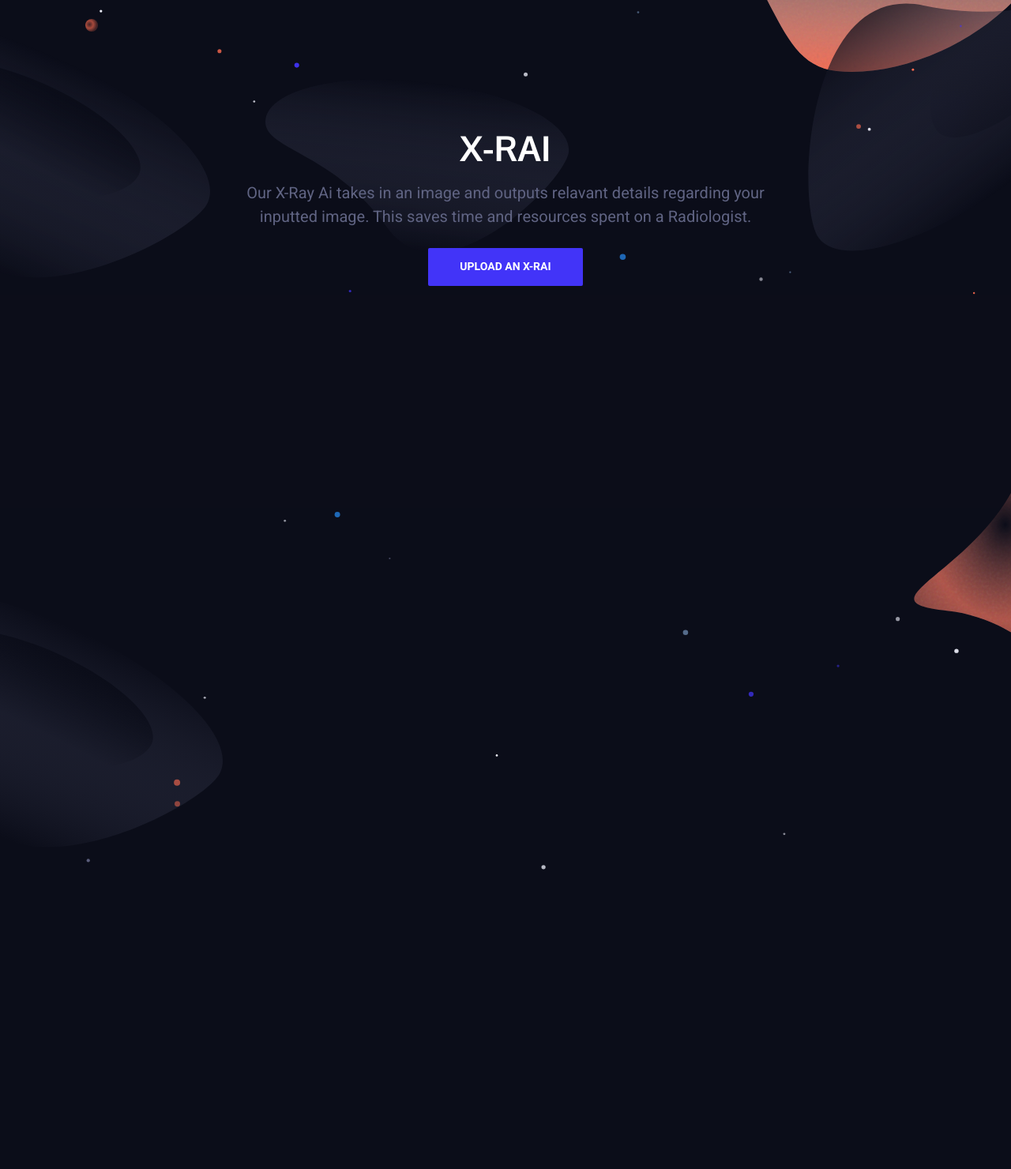
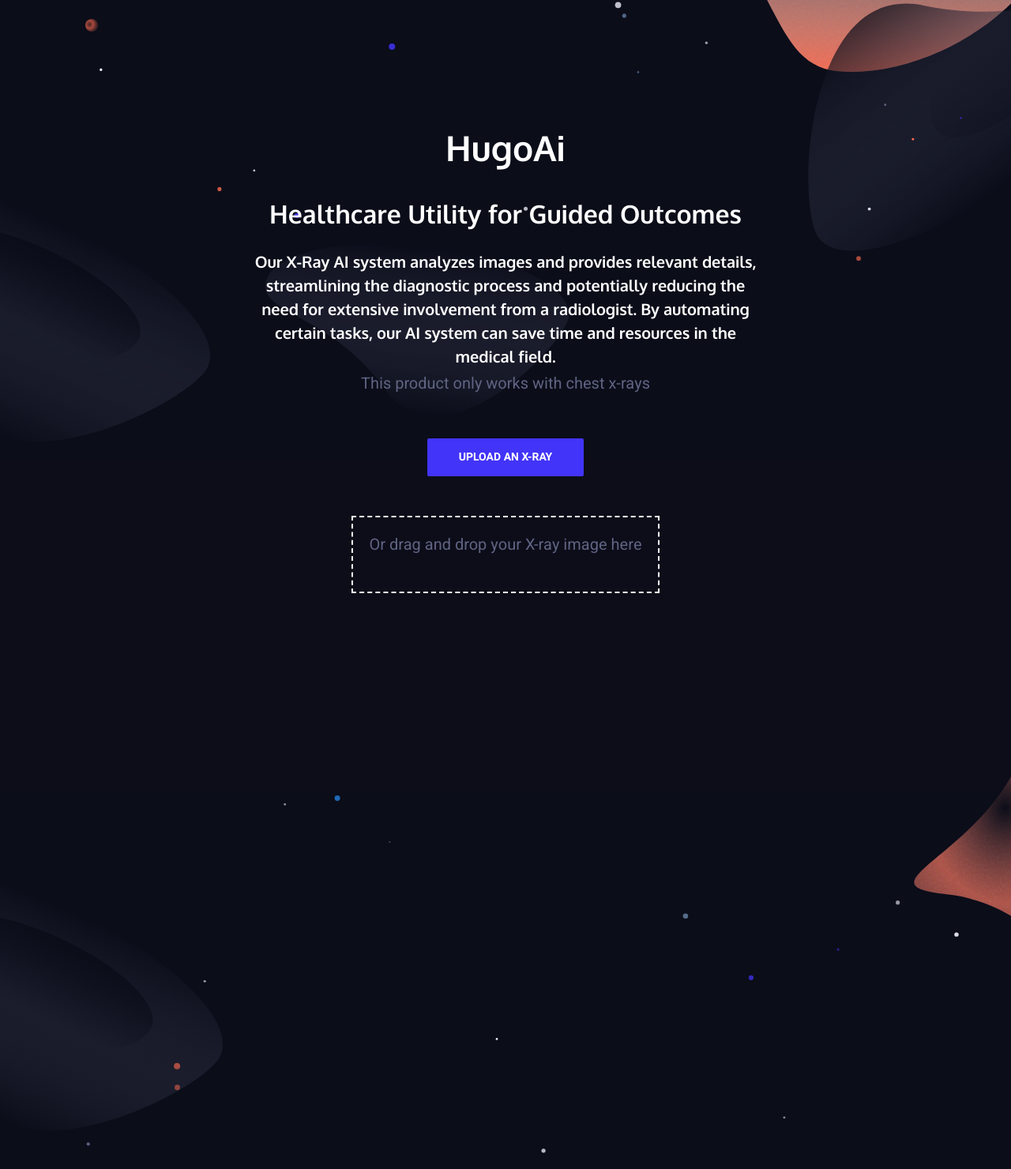
Before and after one commit to Hteam121/HugoAi, a Flask app: page / in a window 1280 px wide. Shown: the whole page at 79% size. Before the commit the page ends 1101 px from the top, so only its background shows below. Run offline with Flask 3, Linux system fonts and the light colour scheme; parts of the project's set-up code (start-up, migrations or seed data) failed here and were passed over.

Commit message:
Bug fixes 1.0.2

```diff
--- a/app.py
+++ b/app.py
@@ -1,9 +1,6 @@
-import os
 from flask import Flask, request, jsonify
 from werkzeug.utils import secure_filename
 from flask import Flask, render_template
-from fastai.vision.all import *
-from pathlib import Path
 from fastai.vision.all import *
 from fastai.vision.all import load_learner
 from PIL import Image
@@ -23,7 +20,7 @@ ALLOWED_EXTENSIONS = {'png', 'jpg', 'jpeg'}
 app = Flask(__name__)
 app.config['UPLOAD_FOLDER'] = UPLOAD_FOLDER
 
-model_path = Path('models/pathological_model_3810_v1.pkl')
+model_path = Path('models/path_classifier.pkl')
 patho_model = load_learner(model_path)
 
 model_path = Path('models/gender_classifier.pkl')
@@ -46,6 +43,7 @@ def index():
 
 
 @app.route('/api/analyze', methods=['POST'])
+@app.route('/api/analyze', methods=['POST'])
 def analyze():
     if 'xray_image' not in request.files:
         return jsonify({'error': 'No file provided'}), 400
@@ -65,7 +63,21 @@ def analyze():
 
         # Pathological condition prediction
         patho_preds, _, patho_probs = patho_model.predict(img)
-        patho_prediction = len(patho_preds)
+        patho_probs_dict = {label: float(prob) for label, prob in zip(patho_model.dls.vocab, patho_probs)}
+        most_probable_condition = max(patho_probs_dict, key=patho_probs_dict.get)
+
+        max_index = np.argmax(patho_probs)
+        patho_prediction = patho_model.dls.vocab[max_index]
+
+        for i, (label, prob) in enumerate(zip(patho_model.dls.vocab, patho_probs)):
+            print(f"{label}: {prob:.4f}")
+
+        # Load the CSV file
+        csv_path = Path('conditions_descriptions.csv')
+        df = pd.read_csv(csv_path)
+
+        # Find the description for the predicted condition
+        condition_description = df.loc[df['Conditions'] == most_probable_condition]['Description'].values[0]
 
         # Gender prediction
         gender_preds, _, gender_probs = gender_model.predict(img)
@@ -82,7 +94,8 @@ def analyze():
         # Return the results as a JSON object
         return jsonify({
             'result': {
-                'condition': patho_prediction,
+                'condition': most_probable_condition,
+                'condition_description': condition_description,
                 'gender': gender_prediction,
                 'age': age_prediction,
                 'viewing_position': viewing_prediction
@@ -93,5 +106,5 @@ def analyze():
 
 
 if __name__ == '__main__':
-    # app.run(debug=True)
-    app.run(host="0.0.0.0", port=5000)
+    app.run(debug=True)
+    # app.run(host="0.0.0.0", port=5000)
--- a/templates/index.html
+++ b/templates/index.html
@@ -1,16 +1,74 @@
 <!DOCTYPE html>
-<html lang="en" class="no-js">
+<html lang="en">
 <head>
     <meta charset="utf-8">
     <meta http-equiv="X-UA-Compatible" content="IE=edge">
     <meta name="viewport" content="width=device-width, initial-scale=1">
-    <title>x-rai</title>
+    <title>HugoAi.cc</title>
     <link href="https://fonts.googleapis.com/css?family=Heebo:400,700|Oxygen:700" rel="stylesheet">
     <link rel="stylesheet" href="../static/dist/css/style-old.css">
     <script src="https://unpkg.com/scrollreveal@4.0.5/dist/scrollreveal.min.js"></script>
     <style>
         .is-boxed {
             background: #0b0d19;
+        }
+
+        .fade-in {
+            animation: fadeIn 0.5s ease-in-out;
+            opacity: 0;
+        }
+
+        .hugo-acronym {
+            animation: fadeIn 2s ease-in-out;
+        }
+
+        .disclaimer {
+            margin-top: 5px;
+            animation: fadeIn 4s ease-in-out;
+        }
+
+        @keyframes fadeIn {
+            0% {
+                opacity: 0;
+            }
+            100% {
+                opacity: 1;
+            }
+        }
+
+        .result-text {
+        {#font-size: 1.5em; /* You can adjust the size as needed */#} color: white;
+        }
+
+        #loading-bar {
+            /* display: none; */
+        }
+
+        .hero-cta {
+            display: flex;
+            justify-content: center;
+            align-items: center;
+            flex-direction: column;
+        }
+
+        @media screen and (max-width: 767px) {
+            .drag-drop-zone {
+                display: none;
+            }
+
+            .hero-title {
+                font-size: 4em;
+                padding-bottom: 5px;
+            }
+
+            .hugo-acronym {
+                animation: fadeIn 2s ease-in-out;
+            }
+
+            .disclaimer {
+                margin-top: 7px;
+                animation: fadeIn 4s ease-in-out;
+            }
         }
 
         body, html {
@@ -52,6 +110,22 @@
             width: 50%;
             margin: 0 auto;
         }
+
+        .drag-drop-zone {
+            border: 2px dashed #fff;
+            padding: 20px;
+            margin-top: 20px;
+            text-align: center;
+            cursor: pointer;
+        }
+
+        .drag-drop-zone.drag-over {
+            background-color: rgba(255, 255, 255, 0.1);
+        }
+
+        .button {
+            margin-top: 30px;
+        }
     </style>
 </head>
 
@@ -80,31 +154,55 @@
             <div class="container-sm">
                 <div class="hero-inner">
                     <div class="hero-copy">
-                            <h1 class="hero-title mt-0">X-RAI</h1>
-                            <p class="hero-paragraph">Our X-Ray Ai takes in an image and outputs relavant details regarding your inputted image. This saves time and resources spent on a Radiologist.</p>
+                        <h1 class="hero-title mt-0">HugoAi</h1>
+                        <h3 class="hugo-acronym"><span style="font-weight: bold">H</span>ealthcare <span
+                                style="font-weight: bold">U</span>tility for <span style="font-weight: bold">G</span>uided
+                            <span style="font-weight: bold">O</span>utcomes</h3>
+                        <h6 class="hero-paragraph">Our X-Ray AI system analyzes images and provides relevant details,
+                            streamlining the diagnostic process and potentially reducing the need for extensive
+                            involvement from a radiologist. By automating certain tasks, our AI system can save time and
+                            resources in the medical field.</h6>
+                        <p class="disclaimer">This product only works with chest x-rays</p>
                         <div class="hero-cta">
+
+                            <div id="loading-bar" style="display: none;">
+                                <div class="progress" style="height: 10px; margin-top: 20px;">
+                                    <div id="progress-bar" class="progress-bar" role="progressbar" style="width: 0%;"
+                                         aria-valuenow="0" aria-valuemin="0" aria-valuemax="100"></div>
+                                </div>
+                            </div>
+
                             <!-- Results html -->
-                                <div id="result-container" style="display: none;">
-                                  <img id="uploaded-image" src="" alt="Uploaded X-ray" style="max-width: 100%; margin-top: 20px;">
+                            <div id="result-container" class="fade-in" style="display: none;">
+                                <img id="uploaded-image" src="" alt="Uploaded X-ray"
+                                     style="max-width: 100%; margin-top: 20px;">
                                 <div id="image-info" style="margin-top: 20px;"></div>
-                                  <div class="hero-cta" style="margin-top: 20px;">
-                                    <label for="xray_image" class="button button-primary button-wide-mobile" id="reupload_button">Re-Upload an X-RAI</label>
+                                <div class="hero-cta text-center" style="margin-top: 20px;">
+                                    <label for="xray_image" class="button button-primary button-wide-mobile"
+                                           id="reupload_button">Re-Upload an X-ray</label>
                                 </div>
+
                                 <div class="progress" style="height: 10px; margin-top: 20px;">
-                                    <div class="progress-bar" role="progressbar" style="width: 0%;" aria-valuenow="0" aria-valuemin="0" aria-valuemax="100"></div>
+                                    <div class="progress-bar" role="progressbar" style="width: 0%;" aria-valuenow="0"
+                                         aria-valuemin="0" aria-valuemax="100"></div>
                                 </div>
                             </div>
 
                             <form id="upload-form" enctype="multipart/form-data">
-                                  <input type="file" name="xray_image" id="xray_image" accept="image/*" style="display:none;">
-                                  <label for="xray_image" class="button button-primary button-wide-mobile" id="upload_button">Upload an X-RAI</label>
+                                <input type="file" name="xray_image" id="xray_image" accept="image/*"
+                                       style="display:none;">
+                                <label for="xray_image" class="button button-primary button-wide-mobile"
+                                       id="upload_button">Upload an X-ray</label>
                                 <div class="progress" style="height: 10px; margin-top: 20px;">
-                                    <div class="progress-bar" role="progressbar" style="width: 0%;" aria-valuenow="0" aria-valuemin="0" aria-valuemax="100"></div>
+                                    <div class="progress-bar" role="progressbar" style="width: 0%;" aria-valuenow="0"
+                                         aria-valuemin="0" aria-valuemax="100"></div>
                                 </div>
                             </form>
 
+                            <div class="drag-drop-zone">
+                                <p>Or drag and drop your X-ray image here</p>
                             </div>
-
+                        </div>
                     </div>
                     <div class="mockup-container">
                         <div class="mockup-bg">
@@ -139,28 +237,44 @@
 </div>
 <script src="../static/dist/js/main.min.js"></script>
 <script>
-          document.querySelector('#xray_image').addEventListener('change', function (event) {
-              const file = event.target.files[0]
+    document.querySelector('#xray_image').addEventListener('change', handleFileUpload);
+
+    function handleFileUpload(event) {
+        const file = event.target.files[0];
         if (file) {
-                const formData = new FormData()
-                formData.append('xray_image', file)
+            const formData = new FormData();
+            formData.append('xray_image', file);
+            const loadingBar = document.querySelector('#loading-bar');
+            const progressBar = document.querySelector('#progress-bar');
+            loadingBar.style.display = 'block';
+            progressBar.style.width = '0%';
 
-                fetch('/api/analyze', {
-                  method: 'POST',
-                  body: formData,
-                  onUploadProgress: function(progressEvent) {
-                    var percentCompleted = Math.round((progressEvent.loaded * 100) / progressEvent.total);
-                    var progressBar = document.querySelector('.progress-bar');
-                    progressBar.style.width = percentCompleted + '%';
-                    progressBar.setAttribute('aria-valuenow', percentCompleted);
-                    progressBar.innerHTML = percentCompleted + '%';
+            const xhr = new XMLHttpRequest();
+            xhr.open('POST', '/api/analyze');
+            xhr.upload.addEventListener('progress', (event) => {
+                if (event.lengthComputable) {
+                    const percentComplete = (event.loaded / event.total) * 100;
+                    progressBar.style.width = percentComplete + '%';
                 }
-                })
+            });
+            xhr.addEventListener('load', () => {
+                const data = JSON.parse(xhr.responseText);
+                if (data.result) {
+                    const progressInterval = setInterval(() => {
+                        if (progressBar.style.width !== '100%') {
+                            progressBar.style.width = parseInt(progressBar.style.width, 10) + 10 + '%';
+                        } else {
+                            clearInterval(progressInterval);
+                            loadingBar.style.display = 'none';
+                        }
+                    }, 200);
 
+                    const resultContainer = document.querySelector('#result-container');
+                    resultContainer.style.opacity = 0;
+                    setTimeout(() => {
+                        resultContainer.style.opacity = 1;
+                    }, 100);
 
-                  .then(response => response.json())
-                  .then(data => {
-                    if (data.result) {
                     // Hide the upload button
                     document.querySelector('#upload_button').style.display = 'none';
 
@@ -175,23 +289,34 @@
                     // Display the information
                     const info = document.querySelector('#image-info');
                     info.innerHTML = `
-                        Pathological Condition: ${data.result.condition} (${data.result.description})<br>
-                        Gender: ${data.result.gender}<br>
-                        Age: ${data.result.age}<br>
-                        Viewing position: ${data.result.viewing_position}
+                              Pathological Condition: <span class="result-text">${data.result.condition} </span><br>
+                              <h6 class="result-text">${data.result.condition_description}</h6><br>
+                              Gender: <span class="result-text">${data.result.gender}</span><br>
+                              Age: <span class="result-text">${data.result.age}</span><br>
+                              Viewing position: <span class="result-text">${data.result.viewing_position}</span>
                             `;
 
                     // Show the re-upload button
                     document.querySelector('#reupload_button').style.display = 'block';
                 } else {
+                    clearInterval(progressInterval);
+                    loadingBar.style.display = 'none';
+
                     alert(`Error: ${data.error}`);
                 }
-                          })
+            });
+            xhr.send(formData);
         }
-                    });
+    }
 
-                    // Handle the click event on the "Re-Upload" button
+
     document.querySelector('#reupload_button').addEventListener('click', function () {
+        const resultContainer = document.querySelector('#result-container');
+        resultContainer.classList.remove('fade-in');
+        setTimeout(() => {
+            resultContainer.classList.add('fade-in');
+        }, 100);
+
         // Reset the input element
         document.querySelector('#xray_image').value = '';
 
@@ -204,6 +329,42 @@
         // Show the upload button
         document.querySelector('#upload_button').style.display = 'block';
     });
+
+    const dragDropZone = document.querySelector('.drag-drop-zone');
+    const xrayImageInput = document.querySelector('#xray_image');
+
+    dragDropZone.addEventListener('click', () => {
+        xrayImageInput.click();
+    });
+
+    ['dragenter', 'dragover', 'dragleave', 'drop'].forEach(eventName => {
+        dragDropZone.addEventListener(eventName, (event) => {
+            event.preventDefault();
+            event.stopPropagation();
+        });
+    });
+
+    ['dragenter', 'dragover'].forEach(eventName => {
+        dragDropZone.addEventListener(eventName, () => {
+            dragDropZone.classList.add('drag-over');
+        });
+    });
+
+    ['dragleave', 'drop'].forEach(eventName => {
+        dragDropZone.addEventListener(eventName, () => {
+            dragDropZone.classList.remove('drag-over');
+        });
+    });
+
+    dragDropZone.addEventListener('drop', (event) => {
+        const file = event.dataTransfer.files[0];
+        if (file) {
+            xrayImageInput.files = event.dataTransfer.files;
+            // Call the handleFileUpload function
+            handleFileUpload({target: xrayImageInput});
+        }
+    });
+
 </script>
 </body>
 </html>
```
Lines whose indentation alone changed are shown as unchanged.
